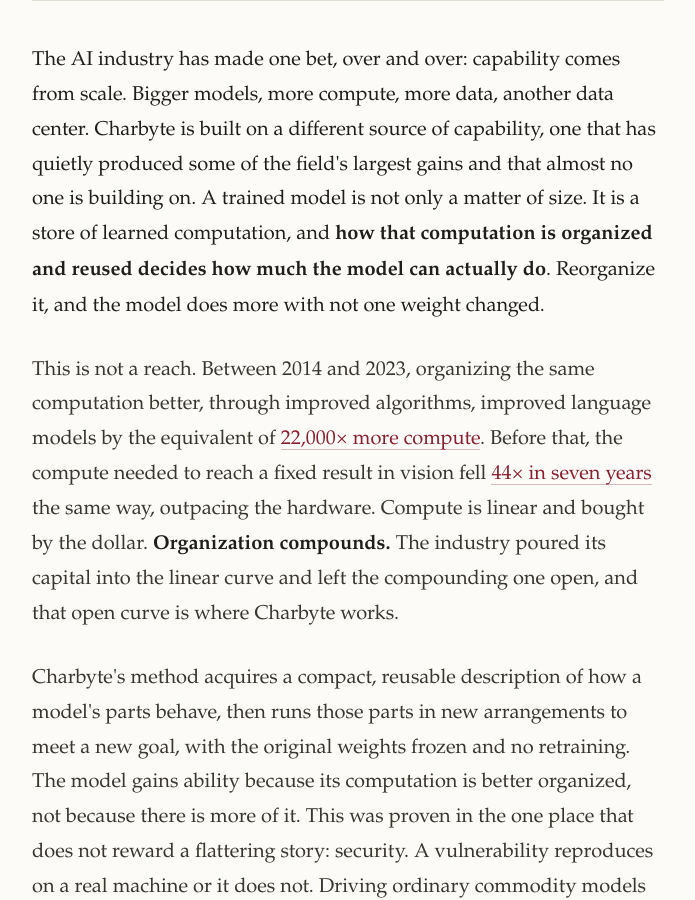
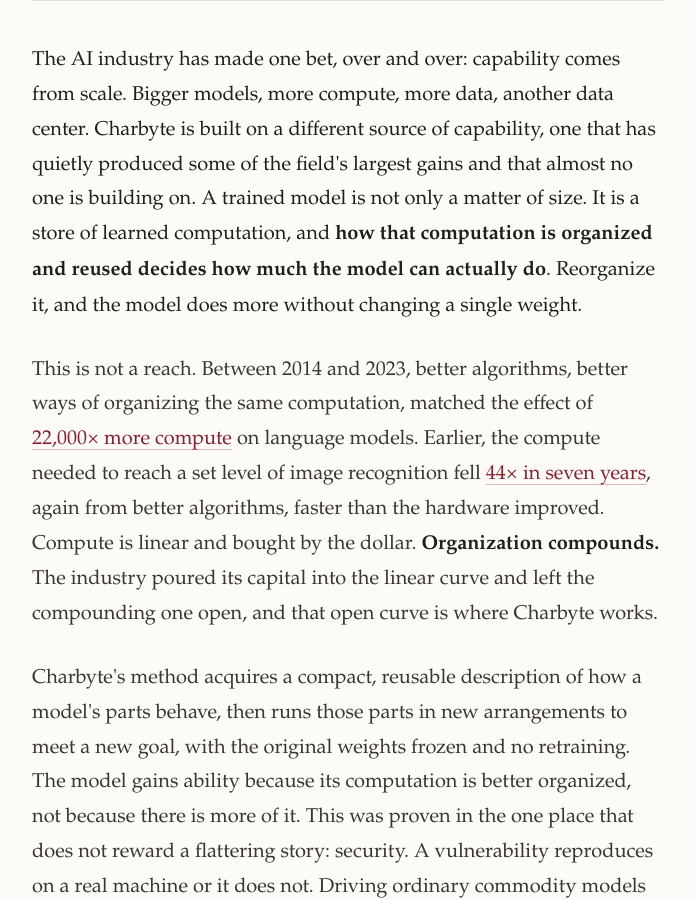
Before and after one commit to calysteon/calysteon.github.io, a Jekyll site: the page charbyte.html, which Jekyll copies as it is, in a window 1280 px wide and 900 px high, scrolled down 349 px. Shown: the whole window, without its empty margins (292-987 px from the left). Built offline with Jekyll 4.4.1, drawn with Linux system fonts in a browser that asks for light colours.

Commit message:
Clarity: fix 'in vision' misread and the tangled research sentence; same facts

```diff
--- a/charbyte.html
+++ b/charbyte.html
@@ -60,9 +60,9 @@
   <p class="dek">The AI industry is spending a trillion dollars to make models bigger. Charbyte is built on the other source of capability, the one that has quietly produced the field's largest gains: how a model's existing computation is organized. Security proves it works.</p>
 
   <article>
-    <p class="thesis">The AI industry has made one bet, over and over: capability comes from scale. Bigger models, more compute, more data, another data center. Charbyte is built on a different source of capability, one that has quietly produced some of the field's largest gains and that almost no one is building on. A trained model is not only a matter of size. It is a store of learned computation, and <strong>how that computation is organized and reused decides how much the model can actually do</strong>. Reorganize it, and the model does more with not one weight changed.</p>
+    <p class="thesis">The AI industry has made one bet, over and over: capability comes from scale. Bigger models, more compute, more data, another data center. Charbyte is built on a different source of capability, one that has quietly produced some of the field's largest gains and that almost no one is building on. A trained model is not only a matter of size. It is a store of learned computation, and <strong>how that computation is organized and reused decides how much the model can actually do</strong>. Reorganize it, and the model does more without changing a single weight.</p>
 
-    <p>This is not a reach. Between 2014 and 2023, organizing the same computation better, through improved algorithms, improved language models by the equivalent of <a href="https://epoch.ai/publications/algorithmic-progress-in-language-models">22,000&times; more compute</a>. Before that, the compute needed to reach a fixed result in vision fell <a href="https://arxiv.org/abs/2005.04305">44&times; in seven years</a> the same way, outpacing the hardware. Compute is linear and bought by the dollar. <strong>Organization compounds.</strong> The industry poured its capital into the linear curve and left the compounding one open, and that open curve is where Charbyte works.</p>
+    <p>This is not a reach. Between 2014 and 2023, better algorithms, better ways of organizing the same computation, matched the effect of <a href="https://epoch.ai/publications/algorithmic-progress-in-language-models">22,000&times; more compute</a> on language models. Earlier, the compute needed to reach a set level of image recognition fell <a href="https://arxiv.org/abs/2005.04305">44&times; in seven years</a>, again from better algorithms, faster than the hardware improved. Compute is linear and bought by the dollar. <strong>Organization compounds.</strong> The industry poured its capital into the linear curve and left the compounding one open, and that open curve is where Charbyte works.</p>
 
     <p>Charbyte's method acquires a compact, reusable description of how a model's parts behave, then runs those parts in new arrangements to meet a new goal, with the original weights frozen and no retraining. The model gains ability because its computation is better organized, not because there is more of it. This was proven in the one place that does not reward a flattering story: security. A vulnerability reproduces on a real machine or it does not. Driving ordinary commodity models rather than frontier ones, the method has found <strong>67 publicly credited vulnerabilities</strong> across Apple, Microsoft, and Google software, and reached the <strong>#2 position in the world</strong> in Apple's 2026 product-security research. Every finding was confirmed by execution.</p>
 
```
